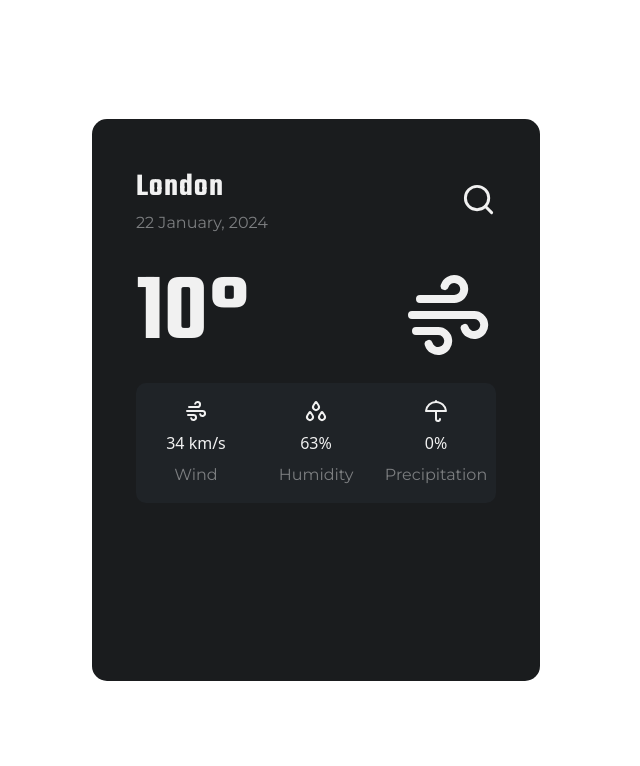
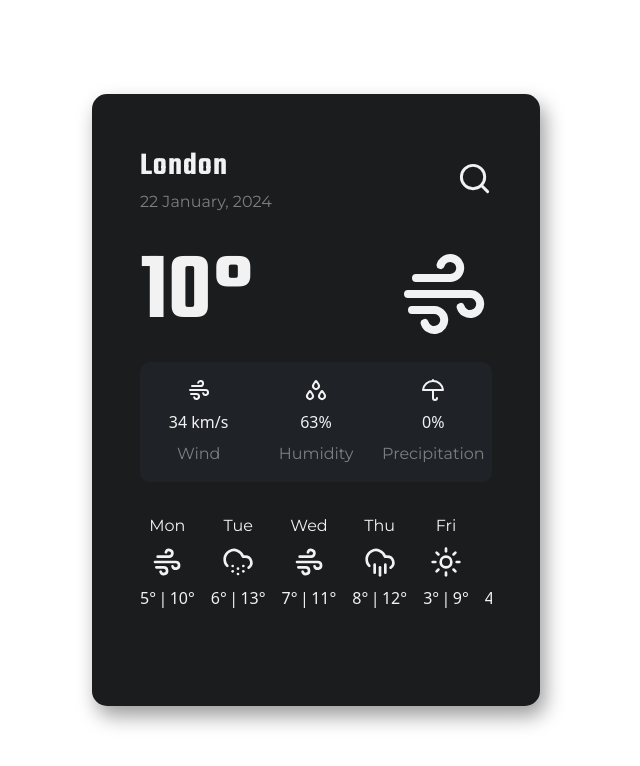
Before and after one commit to ronnypdev/Weather-App, a React (Vite) app: page / in a window 1280 px wide. Shown: the top 766 px of the page, without its empty margins (324-964 px from the left). Built offline with nearby package versions, Linux system fonts and the light colour scheme.

Commit message:
Implemented weekly forecast section

```diff
--- a/src/components/WeatherWidget.tsx
+++ b/src/components/WeatherWidget.tsx
@@ -1,10 +1,10 @@
-import { Umbrella, CloudHail, Wind, CloudRain, CloudSnow, Snowflake, Search } from "lucide-react";
+import { Umbrella, CloudHail, Sun, CloudRain, CloudSnow, Snowflake, Search } from "lucide-react";
 import WindIcon from "./icons/WindIcon";
 import HumidityIcon from "./icons/HumidityIcon";
 
 export default function WeatherWidget() {
   return (
-    <div className="w-[448px] h-[562px] bg-matte-black rounded-[15px] mx-auto p-11">
+    <div className="weather-app max-w-[28rem] w-full bg-matte-black rounded-[15px] relative">
       <header className="flex justify-between items-center">
         <div className="city-info">
           <h1 className="font-teko font-bold text-[2em] tracking-[1px]">London</h1>
@@ -27,12 +27,63 @@ export default function WeatherWidget() {
           <span className="wind-speed">63%</span>
           <p className="font-montserrat text-[1em] text-mid-gray">Humidity</p>
         </div>
-        <div className="flex  flex-col justify-between items-center gap-[0.5rem]">
+        <div className="flex flex-col justify-between items-center gap-[0.5rem]">
           <Umbrella className="w-6 h-6"/>
           <span className="wind-speed">0%</span>
           <p className="font-montserrat text-[1em] text-mid-gray">Precipitation</p>
         </div>
       </div>
+      <div className="weekly-forecast">
+        <div className="data flex flex-col items-center gap-[0.5rem]">
+          <p className="font-montserrat text-[1em]">Mon</p>
+          <WindIcon size="w-8 h-8" />
+          <div className="flex gap-[0.15rem] pb-[1rem]">
+            <span day-temp-min="">5&deg;</span> | <span day-temp-max="">10&deg;</span>
+          </div>
+        </div>
+        <div className="data flex flex-col items-center gap-[0.5rem]">
+          <p className="font-montserrat text-[1em]">Tue</p>
+          <CloudSnow className="w-8 h-8"/>
+          <div className="flex gap-[0.15rem] pb-[1rem]">
+            <span day-temp-min="">6&deg;</span> | <span day-temp-max="">13&deg;</span>
+          </div>
+        </div>
+        <div className="data flex flex-col items-center gap-[0.5rem]">
+          <p className="font-montserrat text-[1em]">Wed</p>
+          <WindIcon size="w-8 h-8" />
+          <div className="flex gap-[0.15rem] pb-[1rem]">
+            <span day-temp-min="">7&deg;</span> | <span day-temp-max="">11&deg;</span>
+          </div>
+        </div>
+        <div className="data flex flex-col items-center gap-[0.5rem]">
+          <p className="font-montserrat text-[1em]">Thu</p>
+          <CloudRain className="w-8 h-8"/>
+          <div className="flex gap-[0.15rem] pb-[1rem]">
+            <span day-temp-min="">8&deg;</span> | <span day-temp-max="">12&deg;</span>
+          </div>
+        </div>
+        <div className="data flex flex-col items-center gap-[0.5rem]">
+          <p className="font-montserrat text-[1em]">Fri</p>
+          <Sun className="w-8 h-8"/>
+          <div className="flex gap-[0.15rem] pb-[1rem]">
+            <span day-temp-min="">3&deg;</span> | <span day-temp-max="">9&deg;</span>
+          </div>
+        </div>
+        <div className="data flex flex-col items-center gap-[0.5rem]">
+          <p className="font-montserrat text-[1em]">Sat</p>
+          <Snowflake className="w-8 h-8"/>
+          <div className="flex gap-[0.15rem] pb-[1rem]">
+            <span day-temp-min="">4&deg;</span> | <span day-temp-max="">10&deg;</span>
+          </div>
+        </div>
+        <div className="data flex flex-col items-center gap-[0.5rem]">
+          <p className="font-montserrat text-[1em]">Sun</p>
+          <CloudHail className="w-8 h-8"/>
+          <div className="flex gap-[0.15rem] pb-[1rem]">
+            <span day-temp-min="">7&deg;</span> | <span day-temp-max="">11&deg;</span>
+          </div>
+        </div>
+      </div>
     </div>
   )
 }
--- a/src/index.css
+++ b/src/index.css
@@ -5,7 +5,7 @@
 
 @theme {
   --color-matte-black: #1a1c1e;
-  --color-pale-white: #f1f1f1;
+  --color-pale-white: #f2f2f2;
   --color-solid-black: #1f2327;
   --color-mid-gray: #7c7e80;
 
@@ -17,8 +17,21 @@ body {
   color: var(--color-pale-white);
 }
 
+.weather-app {
+  box-shadow: 5px 10px 20px #00000064;
+  padding: clamp(1.5rem, 5vw, 3rem);
+}
+
 .current-weather-conditions {
   display: grid;
   grid-template-columns: repeat(3, 1fr);
   padding: 1rem 0;
 }
+
+.weekly-forecast {
+  display: grid;
+  grid-template-columns: repeat(7, 1fr);
+  gap: 1rem;
+  margin: 2rem 0;
+  overflow-x: scroll;
+}
```
